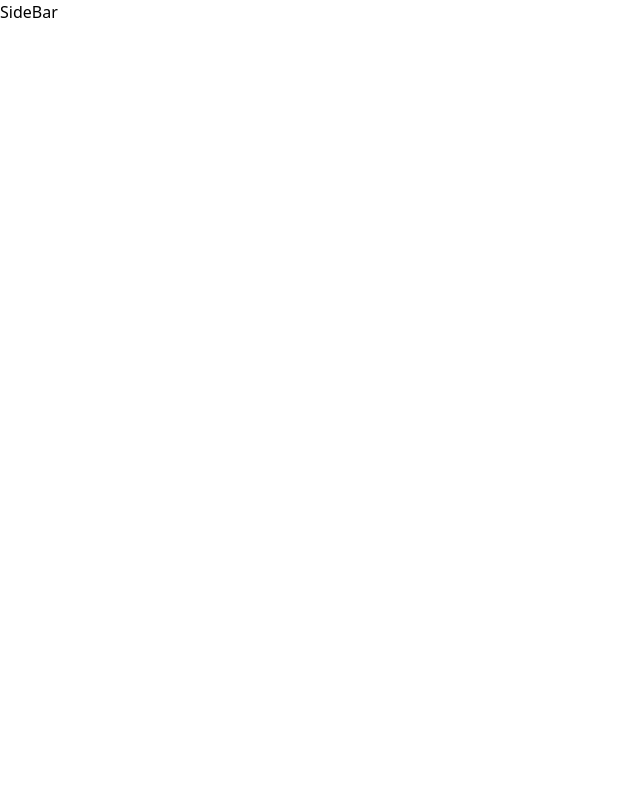
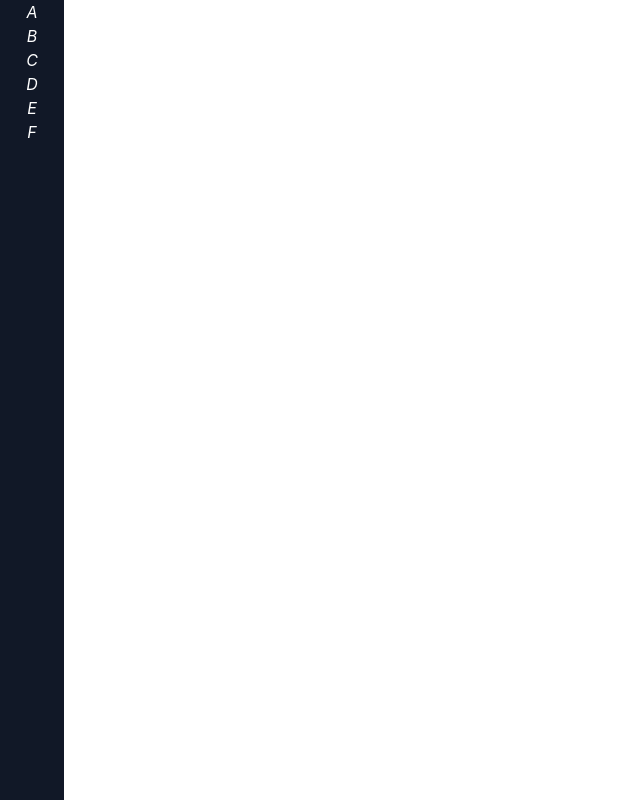
Before and after one commit to wilfred05777/video-builder-app, a React (Vite) app: page / in a window 1280 px wide. Shown: the whole page, without its empty margins (0-640 px from the left). Built offline with nearby package versions, Linux system fonts and the light colour scheme.

Commit message:
sidenav style and install react-icons package

```diff
--- a/package.json
+++ b/package.json
@@ -4,7 +4,7 @@
   "version": "0.0.0",
   "type": "module",
   "scripts": {
-    "start" :"vite",
+    "start": "vite",
     "dev": "vite",
     "build": "tsc && vite build",
     "preview": "vite preview"
@@ -12,6 +12,7 @@
   "dependencies": {
     "react": "^18.2.0",
     "react-dom": "^18.2.0",
+    "react-icons": "^4.7.1",
     "sass": "^1.57.1"
   },
   "devDependencies": {
--- a/src/App.scss
+++ b/src/App.scss
@@ -1,3 +1,7 @@
+.app{
+  display: flex;
+}
+
 // #root {
 //   max-width: 1280px;
 //   margin: 0 auto;
--- a/src/App.tsx
+++ b/src/App.tsx
@@ -1,14 +1,14 @@
 import { useState } from 'react'
 import reactLogo from './assets/react.svg'
 import './App.scss'
-import SideBar from './components/sideBar/SideBar'
+import SideNav from './components/sidenav/SideNav'
 
 function App() {
   const [count, setCount] = useState(0)
 
   return (
-    <div className="flex">
-       <SideBar/>
+    <div className="app">
+       <SideNav/>
     </div>
   )
 }
--- a/src/components/sideBar/SideBar.tsx
+++ /dev/null
@@ -1,11 +0,0 @@
-import React from 'react'
-// styles import
-import './sideBar.scss'
-
-const SideBar = () => {
-  return (
-    <div>SideBar</div>
-  )
-}
-
-export default SideBar
--- a/src/components/sidenav/SideNav.tsx
+++ b/src/components/sidenav/SideNav.tsx
@@ -3,7 +3,16 @@ import React from "react";
 import "./sideNav.scss";
 
 const SideNav = () => {
-  return <div>SideNav</div>;
+  return (
+    <div className="sidenav  dark:bg-gray-900 shadow-lg">
+      <i>A</i>
+      <i>B</i>
+      <i>C</i>
+      <i>D</i>
+      <i>E</i>
+      <i>F</i>
+    </div>
+  );
 };
 
 export default SideNav;
--- a/src/components/sidenav/sideNav.scss
+++ b/src/components/sidenav/sideNav.scss
@@ -0,0 +1,14 @@
+.sidenav{
+  color: #fff;
+  height: 100vh;
+  width: 4rem;
+  position: fixed;
+  top: 0px;
+  left: 0px;
+  margin: 0px;
+  display: flex;
+  flex-direction: column;
+  --tw-bg-opacity: 1;
+  background-color: rgb(17 24 39 / var(--tw-bg-opacity));
+  text-align: center;
+}
--- a/src/index.scss
+++ b/src/index.scss
@@ -3,34 +3,40 @@
 @tailwind components;
 @tailwind utilities;
 
+// removes default spacing
+*, ::after, ::before{
+  box-sizing: border-box;
+  padding: 0;
+  margin: 0;
+}
 
 
 
-// :root {
-//   font-family: Inter, Avenir, Helvetica, Arial, sans-serif;
-//   font-size: 16px;
-//   line-height: 24px;
-//   font-weight: 400;
+:root {
+  font-family: Inter, Avenir, Helvetica, Arial, sans-serif;
+  font-size: 16px;
+  line-height: 24px;
+  font-weight: 400;
 
-//   color-scheme: light dark;
-//   color: rgba(255, 255, 255, 0.87);
-//   background-color: #242424;
+  color-scheme: light dark;
+  color: rgba(45, 44, 44, 0.87);
+  background-color: rgba(255, 255, 255, 0.87);
 
-//   font-synthesis: none;
-//   text-rendering: optimizeLegibility;
-//   -webkit-font-smoothing: antialiased;
-//   -moz-osx-font-smoothing: grayscale;
-//   -webkit-text-size-adjust: 100%;
-// }
+  font-synthesis: none;
+  text-rendering: optimizeLegibility;
+  -webkit-font-smoothing: antialiased;
+  -moz-osx-font-smoothing: grayscale;
+  -webkit-text-size-adjust: 100%;
+}
 
-// a {
-//   font-weight: 500;
-//   color: #646cff;
-//   text-decoration: inherit;
-// }
-// a:hover {
-//   color: #535bf2;
-// }
+a {
+  font-weight: 500;
+  color: #646cff;
+  text-decoration: inherit;
+}
+a:hover {
+  color: #535bf2;
+}
 
 // body {
 //   margin: 0;
```
Also changed, not shown: src/components/sideBar/sideBar.scss (deleted), 1 other file (tests, documents, lock files or other folders).
